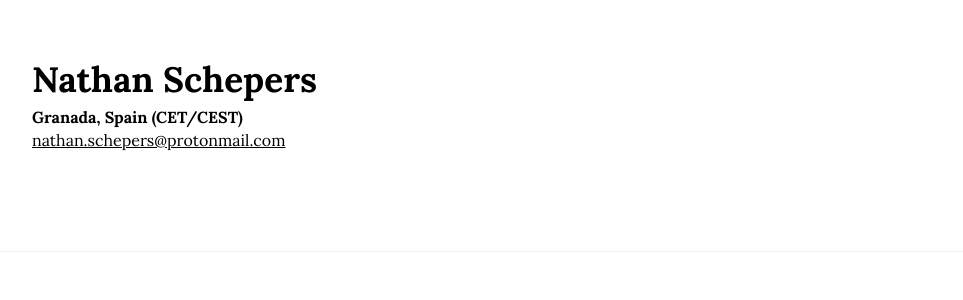
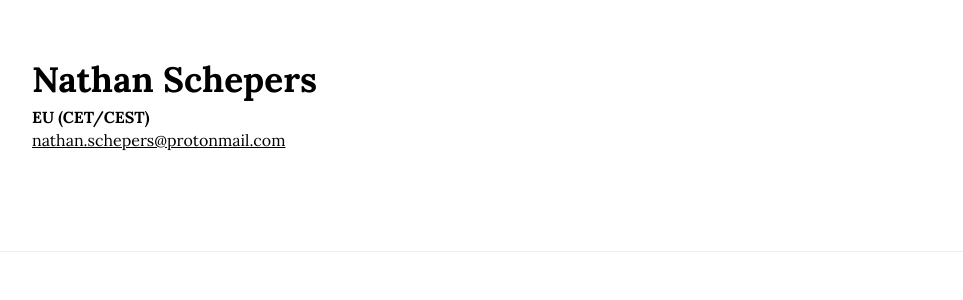
Before and after one commit to nathanschepers/resume, a Jekyll site: the page built from src/index.html, in a window 1280 px wide and 900 px high. Shown: the part 141-441 px from the top of the window, without its empty margins (148-1111 px from the left). Built offline with Jekyll 4.4.1, drawn with Linux system fonts in a browser that asks for light colours.

Commit message:
location

```diff
--- a/src/_config.yml
+++ b/src/_config.yml
@@ -6,7 +6,7 @@ email: nathan.schepers@protonmail.com
 description: Nathan Schepers - Resume
 url: "https://nathanschepers.ca/"
 name: Nathan Schepers
-location: Granada, Spain (CET/CEST)
+location: EU (CET/CEST)
 email_address: nathan.schepers@protonmail.com
 
 # Build settings
```
